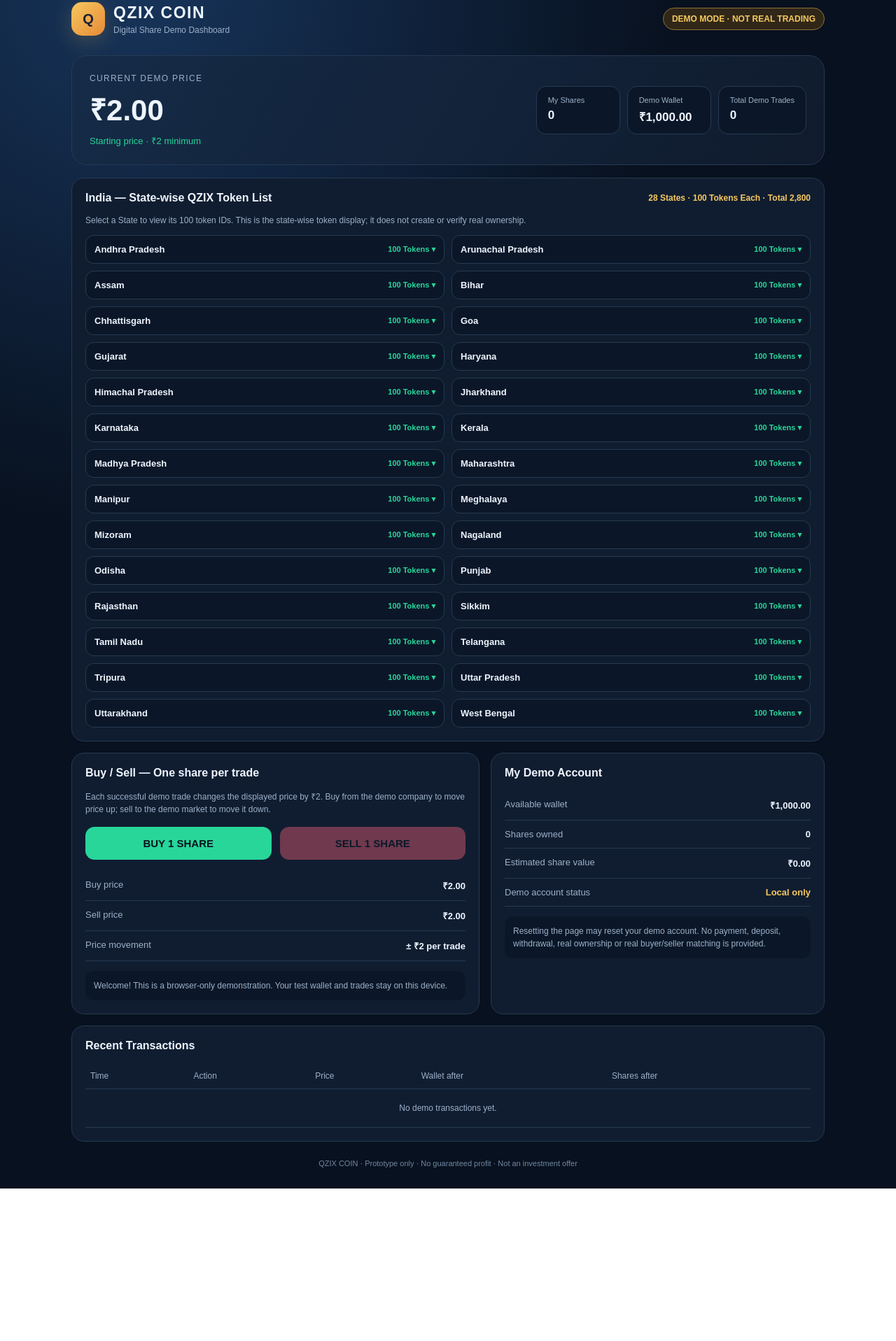
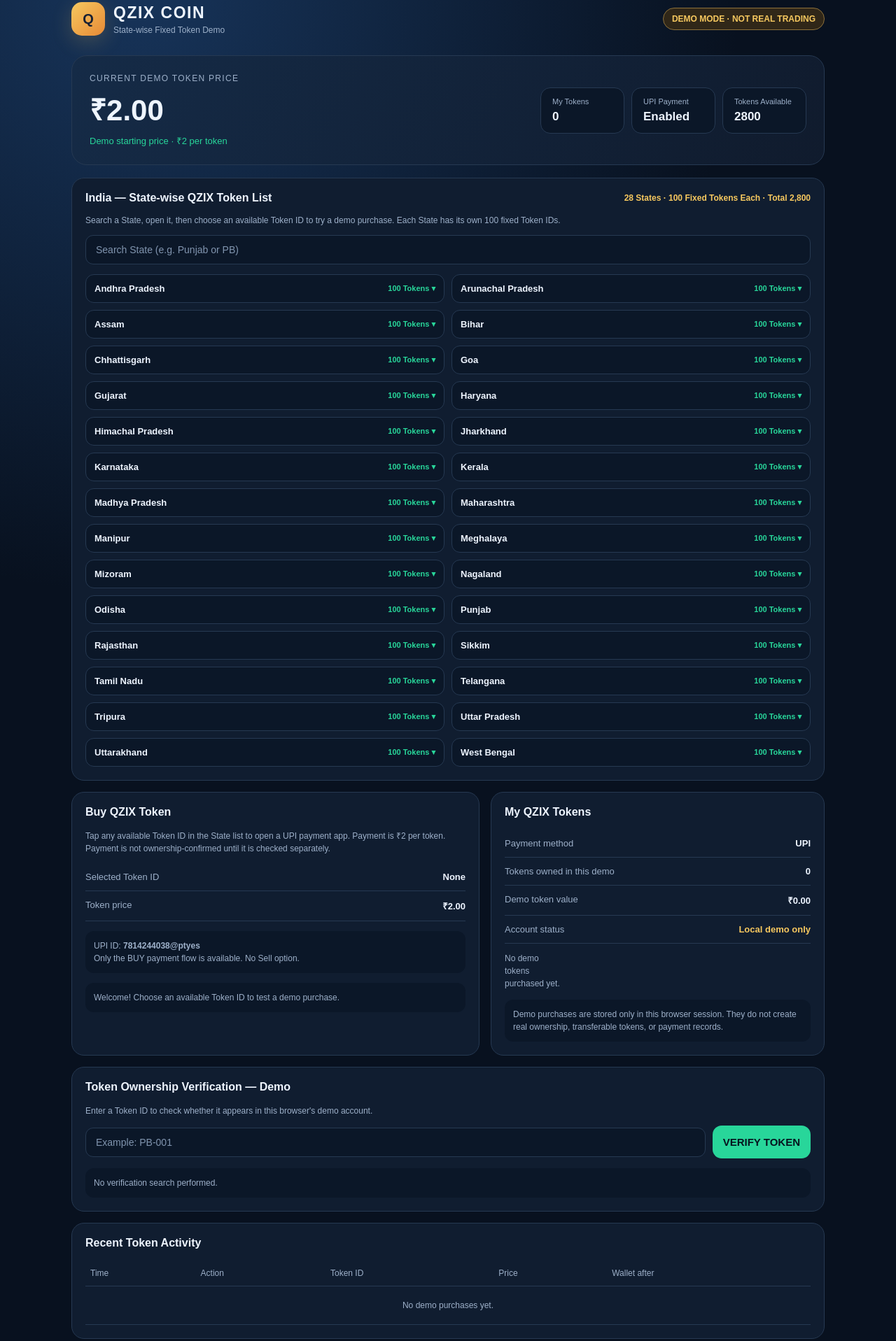
Before and after one commit to pubggold970-cyber/Qzix-coin, a plain HTML site: page index (3).html in a window 1280 px wide. Shown: the part 19-1936 px from the top of the page at 70% size. Before the commit the page ends 1718 px from the top, so only its background shows below. Drawn offline with Linux system fonts and the light colour scheme.

Commit message:
Sync legacy QZIX page with token-only UPI purchase flow

```diff
--- a/index (3).html
+++ b/index (3).html
@@ -4,7 +4,12 @@
 <meta charset="UTF-8">
 <meta name="viewport" content="width=device-width, initial-scale=1.0">
 <meta name="theme-color" content="#08111f">
-<title>QZIX COIN | Trading Dashboard</title>
+<title>QZIX COIN</title>
+<meta name="application-name" content="QZIX COIN">
+<meta name="description" content="QZIX COIN — State-wise token demo dashboard. Prototype only; not real trading or an investment offer.">
+<meta property="og:site_name" content="QZIX COIN">
+<meta property="og:title" content="QZIX COIN">
+<meta name="twitter:title" content="QZIX COIN">
 <style>
 :root{--bg:#08111f;--panel:#101d30;--panel2:#14243a;--line:#263952;--text:#eef5ff;--muted:#9db0c9;--green:#28d69a;--red:#ff647c;--gold:#f6c85f}
 *{box-sizing:border-box}body{margin:0;background:radial-gradient(circle at 15% 0%,#17345a 0,#08111f 38%);color:var(--text);font-family:Arial,Helvetica,sans-serif}
@@ -25,13 +30,20 @@ footer{text-align:center;color:#7287a2;font-size:11px;padding:25px 0 8px}
 .state-head{display:flex;justify-content:space-between;align-items:center;gap:12px;flex-wrap:wrap;margin-bottom:14px}
 .state-head h2{font-size:16px;margin:0}
 .state-total{color:var(--gold);font-size:12px;font-weight:bold}
+.state-search{width:100%;margin:0 0 14px;padding:12px 14px;border:1px solid var(--line);border-radius:11px;background:#0b1728;color:var(--text);font-size:14px;outline:none}.state-search:focus{border-color:var(--gold);box-shadow:0 0 0 2px #f6c85f22}.state-search::placeholder{color:#8195af}
 .state-grid{display:grid;grid-template-columns:repeat(2,minmax(0,1fr));gap:10px}
 .state-item{background:#0b1728;border:1px solid var(--line);border-radius:12px;padding:12px;min-width:0}
 .state-item summary{cursor:pointer;display:flex;justify-content:space-between;align-items:center;gap:8px;font-size:13px;font-weight:bold;list-style:none}
 .state-item summary::-webkit-details-marker{display:none}
 .state-count{color:var(--green);font-size:11px;white-space:nowrap}
 .token-list{display:grid;grid-template-columns:repeat(5,minmax(0,1fr));gap:5px;margin-top:12px}
-.token-chip{border:1px solid #29435e;background:#14243a;color:#dceaff;border-radius:6px;padding:5px 2px;text-align:center;font-size:10px}
+.token-chip{border:1px solid #29435e;background:#14243a;color:#dceaff;border-radius:6px;padding:6px 2px;text-align:center;font-size:10px}
+.token-chip.available{cursor:pointer}.token-chip.available:hover{border-color:var(--gold);color:var(--gold)}
+.token-chip.owned{border-color:#287d64;background:#12372f;color:#78e6bd}
+.token-chip.selected{outline:2px solid var(--gold);outline-offset:1px}
+.token-chip:disabled{cursor:not-allowed;opacity:.8}
+.verify-row{display:flex;gap:10px;align-items:center}.verify-row .state-search{margin:0;flex:1}.verify-row button{white-space:nowrap}
+@media(max-width:420px){.verify-row{flex-direction:column;align-items:stretch}.verify-row button{width:100%}}
 @media(max-width:420px){.state-grid{grid-template-columns:1fr}.token-list{grid-template-columns:repeat(4,minmax(0,1fr))}}
 
 @media(max-width:760px){.grid{grid-template-columns:1fr}.wrap{padding:15px}.price{font-size:36px}.hero{padding:20px}}
@@ -40,53 +52,63 @@ footer{text-align:center;color:#7287a2;font-size:11px;padding:25px 0 8px}
 <body>
 <div class="wrap">
   <header class="top">
-    <div class="brand"><div class="logo">Q</div><div><h1>QZIX COIN</h1><div class="sub">Digital Share Demo Dashboard</div></div></div>
+    <div class="brand"><div class="logo">Q</div><div><h1>QZIX COIN</h1><div class="sub">State-wise Fixed Token Demo</div></div></div>
     <div class="demo">DEMO MODE · NOT REAL TRADING</div>
   </header>
   <section class="hero">
-    <div><div class="eyebrow">Current Demo Price</div><div class="price" id="price">₹2.00</div><div class="change" id="movement">Starting price · ₹2 minimum</div></div>
+    <div><div class="eyebrow">Current Demo Token Price</div><div class="price" id="price">₹2.00</div><div class="change">Demo starting price · ₹2 per token</div></div>
     <div class="hero-right">
-      <div class="stat"><small>My Shares</small><b id="shares">0</b></div>
-      <div class="stat"><small>Demo Wallet</small><b id="wallet">₹1,000</b></div>
-      <div class="stat"><small>Total Demo Trades</small><b id="trades">0</b></div>
+      <div class="stat"><small>My Tokens</small><b id="shares">0</b></div>
+      <div class="stat"><small>UPI Payment</small><b>Enabled</b></div>
+      <div class="stat"><small>Tokens Available</small><b id="available">2,800</b></div>
     </div>
   </section>
 
   <section class="state-section" aria-labelledby="stateTitle">
     <div class="state-head">
       <h2 id="stateTitle">India — State-wise QZIX Token List</h2>
-      <div class="state-total">28 States · 100 Tokens Each · Total 2,800</div>
+      <div class="state-total">28 States · 100 Fixed Tokens Each · Total 2,800</div>
     </div>
-    <p class="muted">Select a State to view its 100 token IDs. This is the state-wise token display; it does not create or verify real ownership.</p>
+    <p class="muted">Search a State, open it, then choose an available Token ID to try a demo purchase. Each State has its own 100 fixed Token IDs.</p>
+    <input id="stateSearch" class="state-search" type="search" placeholder="Search State (e.g. Punjab or PB)" aria-label="Search Indian States" autocomplete="off">
     <div class="state-grid" id="stateGrid"></div>
+    <p class="muted" id="noStateResults" hidden>No matching State found.</p>
   </section>
+
   <div class="grid">
     <section class="card">
-      <h2>Buy / Sell — One share per trade</h2>
-      <div class="muted">Each successful demo trade changes the displayed price by ₹2. Buy from the demo company to move price up; sell to the demo market to move it down.</div>
-      <div class="actions"><button class="trade buy" id="buyBtn">BUY 1 SHARE</button><button class="trade sell" id="sellBtn">SELL 1 SHARE</button></div>
-      <div class="balance"><span>Buy price</span><b id="buyPrice">₹2.00</b></div>
-      <div class="balance"><span>Sell price</span><b id="sellPrice">₹2.00</b></div>
-      <div class="balance"><span>Price movement</span><b>± ₹2 per trade</b></div>
-      <div class="notice" id="message" aria-live="polite">Welcome! This is a browser-only demonstration. Your test wallet and trades stay on this device.</div>
+      <h2>Buy QZIX Token</h2>
+      <p class="muted">Tap any available Token ID in the State list to open a UPI payment app. Payment is ₹2 per token. Payment is not ownership-confirmed until it is checked separately.</p>
+      <div class="balance"><span>Selected Token ID</span><b id="selectedToken">None</b></div>
+      <div class="balance"><span>Token price</span><b id="buyPrice">₹2.00</b></div>
+      <div class="notice">UPI ID: <b>7814244038@ptyes</b><br>Only the BUY payment flow is available. No Sell option.</div>
+      <div class="notice" id="message" aria-live="polite">Welcome! Choose an available Token ID to test a demo purchase.</div>
     </section>
     <section class="card">
-      <h2>My Demo Account</h2>
-      <div class="balance"><span>Available wallet</span><b id="wallet2">₹1,000.00</b></div>
-      <div class="balance"><span>Shares owned</span><b id="shares2">0</b></div>
-      <div class="balance"><span>Estimated share value</span><b id="value">₹0.00</b></div>
-      <div class="balance"><span>Demo account status</span><b style="color:var(--gold)">Local only</b></div>
-      <div class="notice">Resetting the page may reset your demo account. No payment, deposit, withdrawal, real ownership or real buyer/seller matching is provided.</div>
+      <h2>My QZIX Tokens</h2>
+      <div class="balance"><span>Payment method</span><b>UPI</b></div>
+      <div class="balance"><span>Tokens owned in this demo</span><b id="shares2">0</b></div>
+      <div class="balance"><span>Demo token value</span><b id="value">₹0.00</b></div>
+      <div class="balance"><span>Account status</span><b style="color:var(--gold)">Local demo only</b></div>
+      <div id="myTokens" class="token-list"><span class="muted">No demo tokens purchased yet.</span></div>
+      <div class="notice">Demo purchases are stored only in this browser session. They do not create real ownership, transferable tokens, or payment records.</div>
     </section>
   </div>
+
   <section class="card" style="margin-top:16px">
-    <h2>Recent Transactions</h2>
-    <div style="overflow-x:auto"><table><thead><tr><th>Time</th><th>Action</th><th>Price</th><th>Wallet after</th><th>Shares after</th></tr></thead><tbody id="history"><tr><td colspan="5" class="empty">No demo transactions yet.</td></tr></tbody></table></div>
+    <h2>Token Ownership Verification — Demo</h2>
+    <p class="muted">Enter a Token ID to check whether it appears in this browser's demo account.</p>
+    <div class="verify-row"><input id="verifyInput" class="state-search" type="text" placeholder="Example: PB-001" aria-label="Token ID to verify"><button class="trade buy" id="verifyBtn" type="button">VERIFY TOKEN</button></div>
+    <div class="notice" id="verifyResult" aria-live="polite">No verification search performed.</div>
+  </section>
+
+  <section class="card" style="margin-top:16px">
+    <h2>Recent Token Activity</h2>
+    <div style="overflow-x:auto"><table><thead><tr><th>Time</th><th>Action</th><th>Token ID</th><th>Price</th><th>Wallet after</th></tr></thead><tbody id="history"><tr><td colspan="5" class="empty">No demo purchases yet.</td></tr></tbody></table></div>
   </section>
   <footer>QZIX COIN · Prototype only · No guaranteed profit · Not an investment offer</footer>
 </div>
 <script>
-
 const indianStates = [
  ["Andhra Pradesh","AP"],["Arunachal Pradesh","AR"],["Assam","AS"],["Bihar","BR"],
  ["Chhattisgarh","CG"],["Goa","GA"],["Gujarat","GJ"],["Haryana","HR"],
@@ -96,51 +118,67 @@ const indianStates = [
  ["Rajasthan","RJ"],["Sikkim","SK"],["Tamil Nadu","TN"],["Telangana","TS"],
  ["Tripura","TR"],["Uttar Pradesh","UP"],["Uttarakhand","UK"],["West Bengal","WB"]
 ];
+const TOKEN_PRICE=2;
+const UPI_ID="7814244038@ptyes";
+let ownedTokens=[], selectedToken=null, history=[];
+const money=n=>'₹'+n.toLocaleString('en-IN',{minimumFractionDigits:2,maximumFractionDigits:2});
+function allTokenIds(){return indianStates.flatMap(([name,code])=>Array.from({length:100},(_,i)=>({id:code+'-'+String(i+1).padStart(3,'0'),state:name,code})));}
+const tokenCatalog=allTokenIds();
 function renderStateTokens(){
  const grid=document.getElementById('stateGrid');
  grid.innerHTML=indianStates.map(([name,code])=>{
-   const tokens=Array.from({length:100},(_,i)=>'<span class="token-chip">'+code+'-'+String(i+1).padStart(3,'0')+'</span>').join('');
-   return '<details class="state-item"><summary><span>'+name+'</span><span class="state-count">100 Tokens ▾</span></summary><div class="token-list">'+tokens+'</div></details>';
+  const tokens=Array.from({length:100},(_,i)=>{
+   const id=code+'-'+String(i+1).padStart(3,'0');
+   const owned=ownedTokens.includes(id), selected=selectedToken===id;
+   const cls=owned?'owned':'available';
+   const label=owned?'OWNED':'BUY';
+   return '<button type="button" class="token-chip '+cls+'" data-token="'+id+'" '+(owned?'disabled':'')+' aria-label="BUY '+id+'" title="Tap to pay for '+id+'">'+id+'</button>';
+  }).join('');
+  return '<details class="state-item" data-state="'+name.toLowerCase()+'" data-code="'+code.toLowerCase()+'"><summary><span>'+name+'</span><span class="state-count">100 Tokens ▾</span></summary><div class="token-list">'+tokens+'</div></details>';
  }).join('');
+ grid.querySelectorAll('button[data-token]').forEach(btn=>btn.addEventListener('click',()=>openUpiPayment(btn.dataset.token)));
+ filterStates(document.getElementById('stateSearch').value);
 }
-
-let price=2, wallet=1000, shares=0, trades=0, history=[];
-const money=n=>'₹'+n.toLocaleString('en-IN',{minimumFractionDigits:2,maximumFractionDigits:2});
+function filterStates(query){
+ const q=query.trim().toLowerCase();let visible=0;
+ document.querySelectorAll('#stateGrid .state-item').forEach(item=>{
+  const match=item.dataset.state.includes(q)||item.dataset.code.includes(q);
+  item.hidden=!match;if(match)visible++;
+ });
+ document.getElementById('noStateResults').hidden=visible!==0;
+}
+function openUpiPayment(id){
+ if(ownedTokens.includes(id)){msg(id+' is already marked as owned.');return;}
+ selectedToken=id;
+ document.getElementById('selectedToken').textContent=id;
+ const params=new URLSearchParams({pa:UPI_ID,pn:'QZIX COIN',am:TOKEN_PRICE.toFixed(2),cu:'INR',tn:'QZIX Token '+id,tr:'QZIX-'+id});
+ msg('Opening your UPI app for '+id+' — ₹'+TOKEN_PRICE+'. Complete payment in your UPI app. Payment is not automatically verified here.');
+ window.location.href='upi://pay?'+params.toString();
+}
 function render(){
- document.getElementById('price').textContent=money(price);
- document.getElementById('buyPrice').textContent=money(price);
- document.getElementById('sellPrice').textContent=money(price);
- document.getElementById('wallet').textContent=money(wallet);
- document.getElementById('wallet2').textContent=money(wallet);
- document.getElementById('shares').textContent=shares;
- document.getElementById('shares2').textContent=shares;
- document.getElementById('trades').textContent=trades;
- document.getElementById('value').textContent=money(shares*price);
- document.getElementById('buyBtn').disabled=wallet<price;
- document.getElementById('sellBtn').disabled=shares<1;
+ document.getElementById('price').textContent=money(TOKEN_PRICE);
+ document.getElementById('buyPrice').textContent=money(TOKEN_PRICE);
+ document.getElementById('shares').textContent=ownedTokens.length;
+ document.getElementById('shares2').textContent=ownedTokens.length;
+ document.getElementById('available').textContent=tokenCatalog.length-ownedTokens.length;
+ document.getElementById('value').textContent=money(ownedTokens.length*TOKEN_PRICE);
+ const mine=document.getElementById('myTokens');
+ mine.innerHTML=ownedTokens.length?ownedTokens.map(id=>'<span class="token-chip owned">'+id+'</span>').join(''):'<span class="muted">No demo tokens purchased yet.</span>';
  const body=document.getElementById('history');
- body.innerHTML=history.length?history.map(x=>`<tr><td>${x.time}</td><td style="color:${x.action==='BUY'?'#28d69a':'#ff647c'}">${x.action}</td><td>${money(x.price)}</td><td>${money(x.wallet)}</td><td>${x.shares}</td></tr>`).join(''):'<tr><td colspan="5" class="empty">No demo transactions yet.</td></tr>';
-}
-function trade(action){
- if(action==='BUY'){
-  if(wallet<price){msg('Not enough demo wallet balance.');return;}
-  wallet-=price; shares++; price+=2;
- }else{
-  if(shares<1){msg('You do not own a share to sell.');return;}
-  wallet+=price; shares--; price=Math.max(2,price-2);
- }
- trades++;
- history.unshift({time:new Date().toLocaleTimeString(),action,price:action==='BUY'?price-2:price+2,wallet,shares});
- history=history.slice(0,12);
- document.getElementById('movement').textContent=action==='BUY'?'▲ Demo price increased by ₹2':'▼ Demo price decreased by ₹2 (minimum ₹2)';
- msg(action==='BUY'?'Demo buy successful: 1 share added.':'Demo sell successful: 1 share sold.');
- render();
+ body.innerHTML=history.length?history.map(x=>'<tr><td>'+x.time+'</td><td style="color:#28d69a">BUY TOKEN</td><td>'+x.id+'</td><td>'+money(x.price)+'</td><td>'+money(x.wallet)+'</td></tr>').join(''):'<tr><td colspan="5" class="empty">No demo purchases yet.</td></tr>';
 }
 function msg(t){document.getElementById('message').textContent=t;}
-document.getElementById('buyBtn').addEventListener('click',()=>trade('BUY'));
-document.getElementById('sellBtn').addEventListener('click',()=>trade('SELL'));
-renderStateTokens();
-render();
+function verifyToken(){
+ const id=document.getElementById('verifyInput').value.trim().toUpperCase();
+ const result=document.getElementById('verifyResult');
+ if(!/^[A-Z]{2}-\d{3}$/.test(id)){result.textContent='Enter a valid Token ID, for example PB-001.';return;}
+ const exists=tokenCatalog.some(t=>t.id===id);
+ if(!exists){result.textContent=id+' is not in the current 28-State demo token list.';return;}
+ result.textContent=ownedTokens.includes(id)?id+' is listed in this browser’s demo account. This is not legal or blockchain ownership verification.':id+' exists in the demo list but is not owned in this browser’s demo account. This is not a live ownership registry.';
+}
+document.getElementById('stateSearch').addEventListener('input',e=>filterStates(e.target.value));
+document.getElementById('verifyBtn').addEventListener('click',verifyToken);
+renderStateTokens();render();
 </script>
 </body>
 </html>
```
